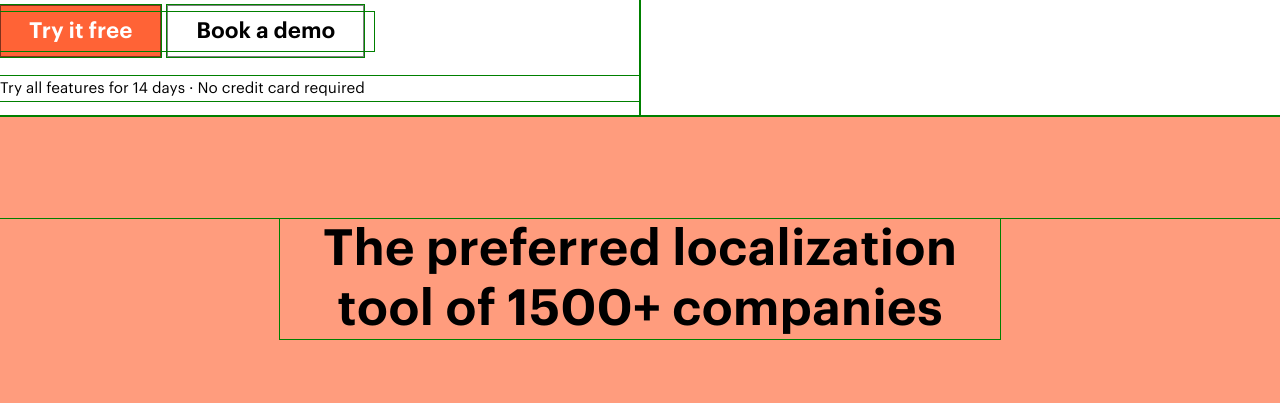
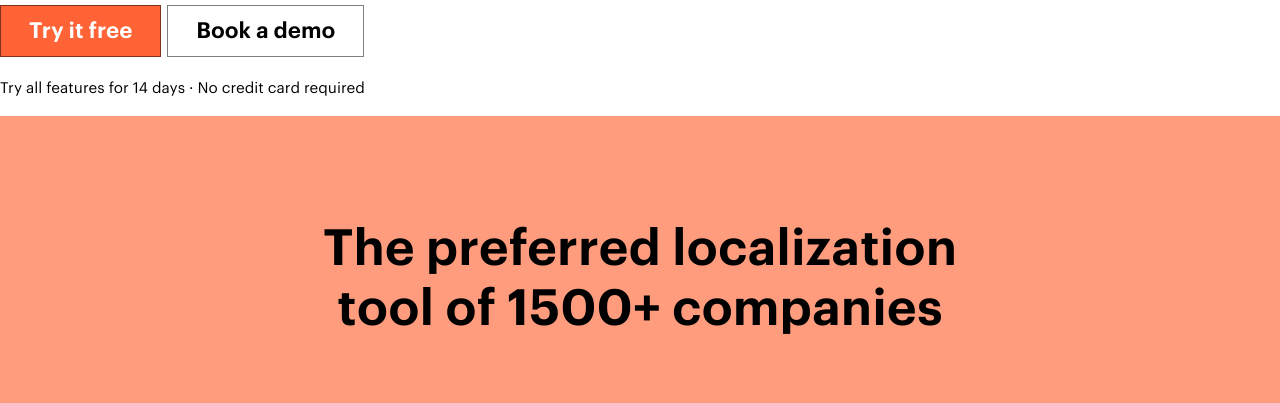
Before and after one commit to Sviat420/HW-12, a plain HTML site: page index.html in a window 1280 px wide. Shown: the part 729-1132 px from the top of the page. Drawn offline with Linux system fonts and the light colour scheme.

Commit message:
delete outline

```diff
--- a/css/styles.css
+++ b/css/styles.css
@@ -17,7 +17,6 @@
   font-family: "GraphikLCG-Regular", sans-serif;
   text-decoration: none;
   list-style: none;
-  outline: 1px solid green;
   font-size: 22px;
 }
 
```
